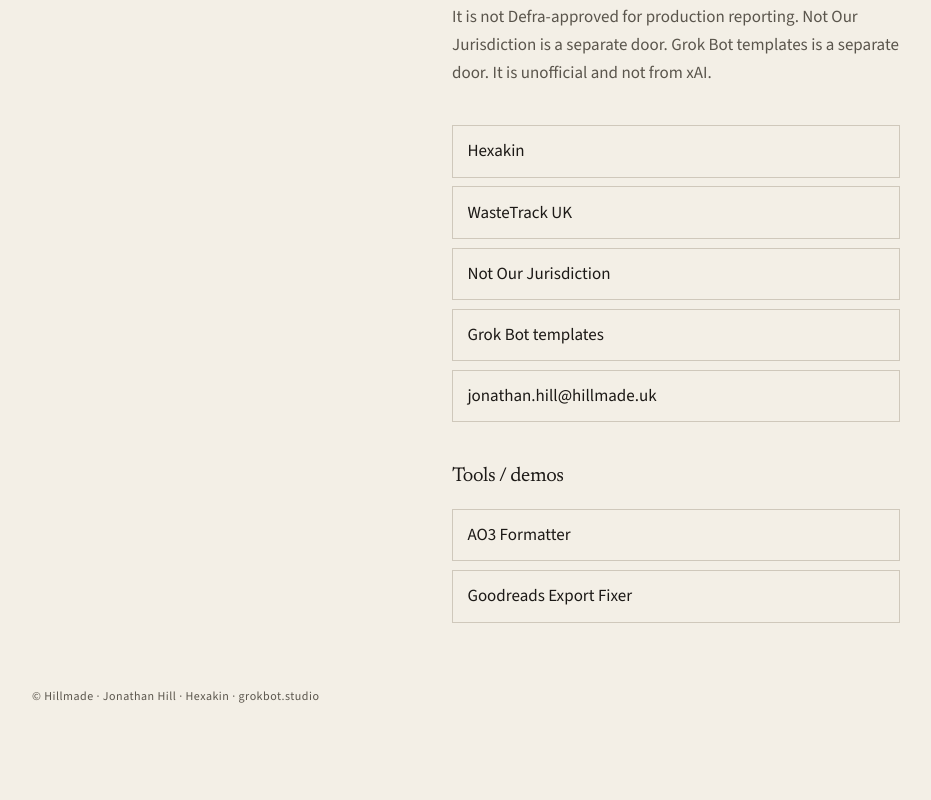
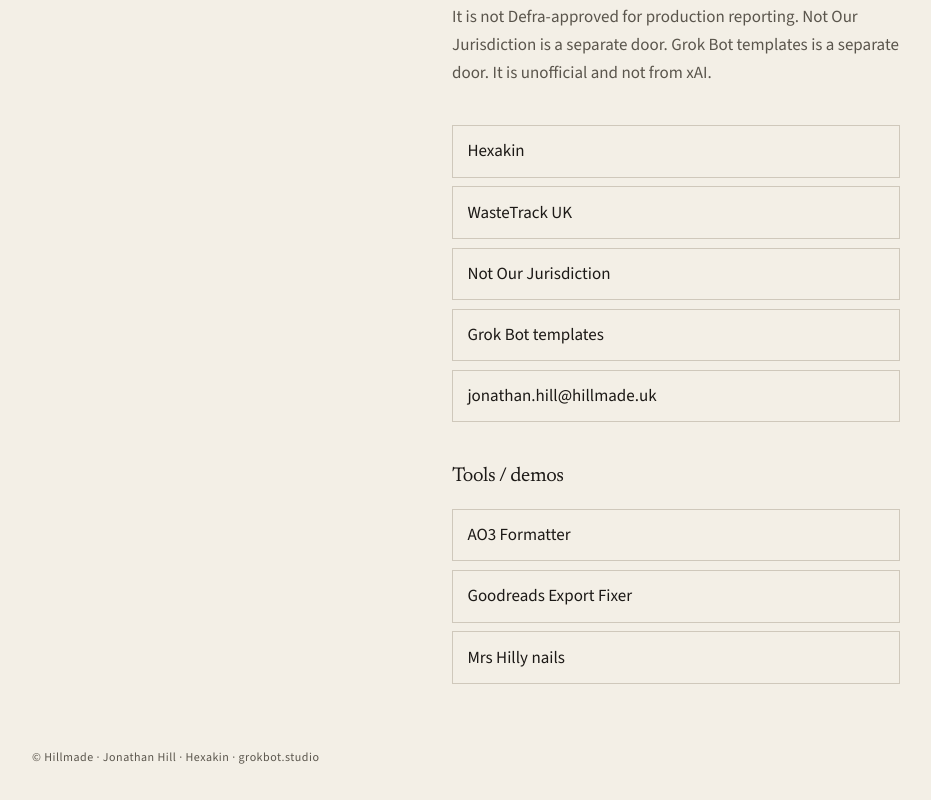
Before and after one commit to Hexakin/hillmade-uk, a Next.js app: page / in a window 1280 px wide. Shown: the part 799-1599 px from the top of the page, without its empty margins (112-1043 px from the left). Before the commit the page ends 1537 px from the top, so only its background shows below. Built offline with nearby package versions, Linux system fonts and the light colour scheme.

Commit message:
feat: add Mrs Hilly nails door to Tools/demos
Link nails.hillmade.uk alongside AO3 Formatter and Goodreads.

Co-authored-by: Hexakin <Hexakin@users.noreply.github.com>

```diff
--- a/app/page.tsx
+++ b/app/page.tsx
@@ -79,6 +79,9 @@ export default function Home() {
                 Goodreads Export Fixer
               </a>
             </li>
+            <li>
+              <a href="https://nails.hillmade.uk">Mrs Hilly nails</a>
+            </li>
           </ul>
         </section>
       </div>
```
